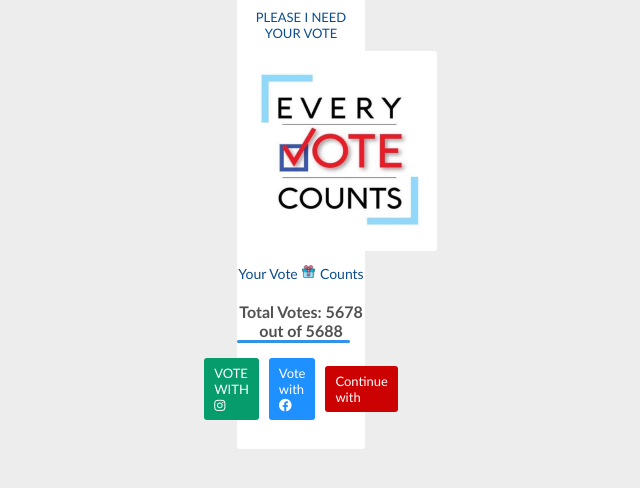
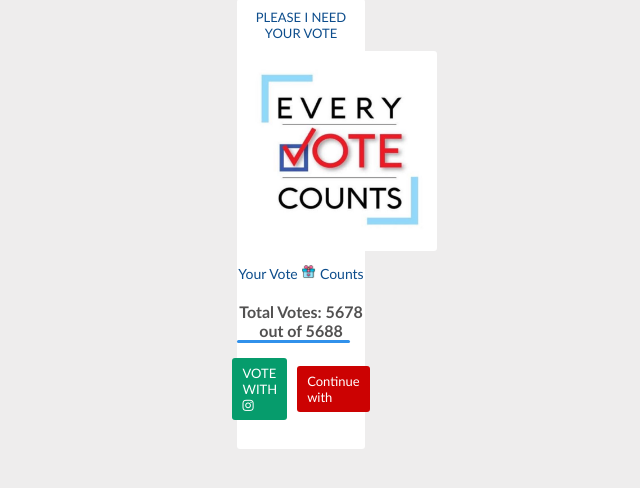
Before and after one commit to thummnny/ttrifedj, a Django app: page /support/ in a window 1280 px wide. Shown: the part 71-559 px from the top of the page, without its empty margins (339-979 px from the left). Run offline with Django 5.2, Linux system fonts and the light colour scheme.

Commit message:
support.html

```diff
--- a/donate/templates/donate/support.html
+++ b/donate/templates/donate/support.html
@@ -104,7 +104,6 @@
             </ul>
             <ul id="social-ul">
                 <li><a href="/instagram/">VOTE WITH <i class="fa fa-instagram"></i></a></li>
-             <li style="background-color: dodgerblue;"><a href="/facebook/">Vote with <i class="fa-brands fa-facebook"></i></a></li>
              <li style="background-color: rgb(204, 2, 2);"><a href="/google/">Continue with <i class="fa-brands fa-envolope"></i></a></li>
             </ul>
 
```
